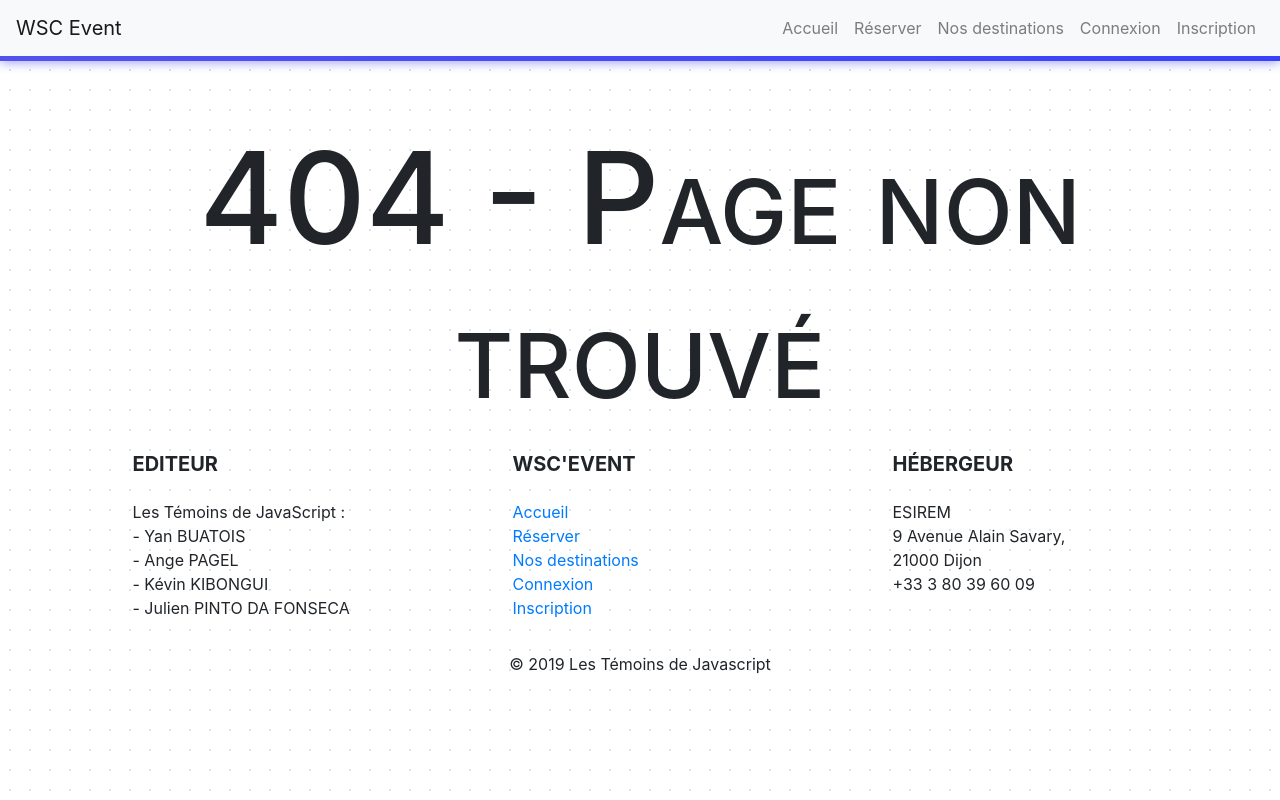
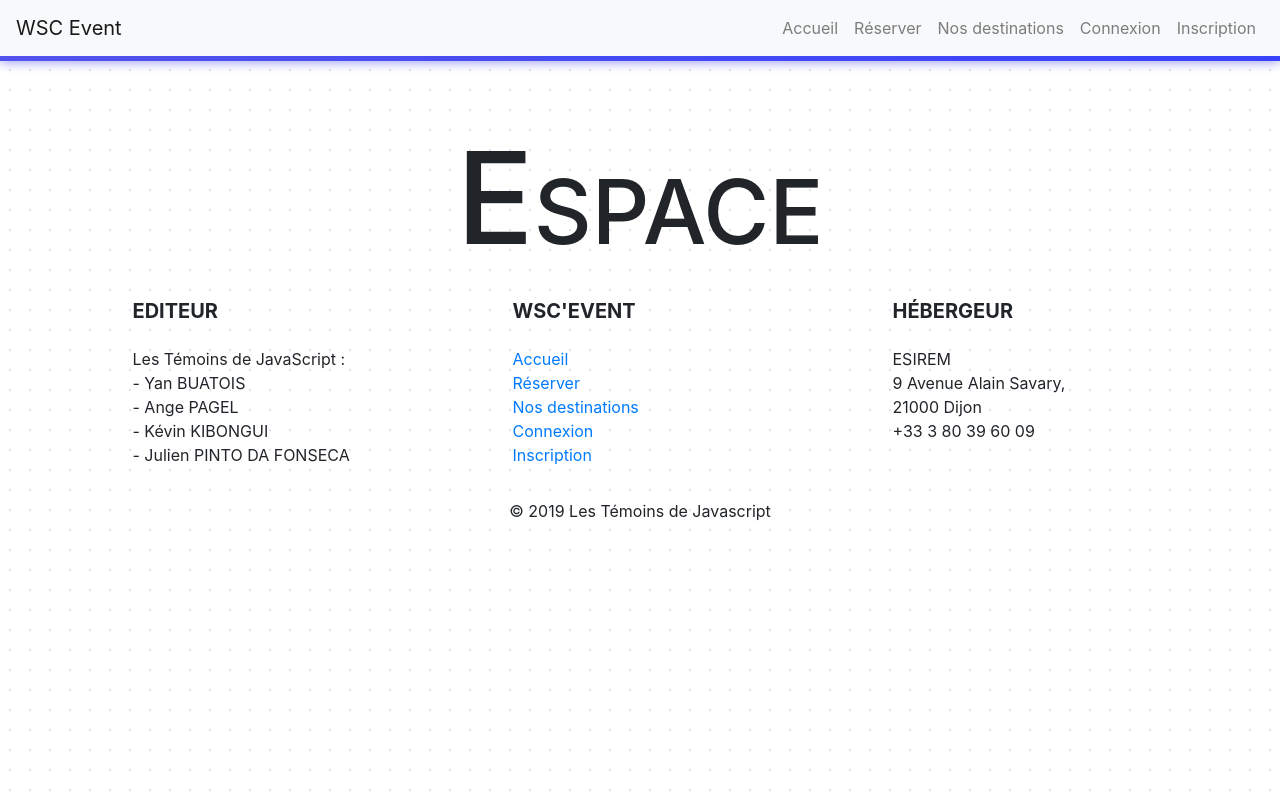
Before and after one commit to SkydeFR/TMP, a React (Create React App) app: page /~temoins/espace in a window 1280 px wide. Built offline with nearby package versions, Linux system fonts and the light colour scheme.

Commit message:
Ajout de nouvelles structures de page

```diff
--- a/src/App.js
+++ b/src/App.js
@@ -10,6 +10,8 @@
 import Trips from './Components/Trips/Trips.js';
 import Navigation from './Components/StructurePage/Navigation.js';
 import Footer from './Components/StructurePage/Footer.js';
+import Time from './Components/Time/Time.js';
+import Space from './Components/Space/Space.js';
 import NotFound from './Components/NotFound/NotFound.js';
 
 
@@ -25,6 +27,8 @@
             <Route path="/destinations" component={Trips} />
             <Route path="/connexion" component={Connect} />
             <Route path="/inscription" component={Register} />
+            <Route path="/temps" component={Time} />
+            <Route path="/espace" component={Space} />
             <Route path="/" component={NotFound} />
           </Switch>
 
--- /dev/null
+++ b/src/Components/Space/Space.js
@@ -0,0 +1,14 @@
+import React, { Component } from 'react';
+import './Space.css';
+
+class Space extends Component {
+  render() {
+    return (
+      <div>
+        <h1>Espace</h1>
+      </div>
+    );
+  }
+}
+
+export default Space;
--- /dev/null
+++ b/src/Components/Time/Time.js
@@ -0,0 +1,14 @@
+import React, { Component } from 'react';
+import './Time.css';
+
+class Time extends Component {
+  render() {
+    return (
+      <div>
+        <h1>Temps</h1>
+      </div>
+    );
+  }
+}
+
+export default Time;
```
Also changed, not shown: src/Components/Space/Space.css (added), src/Components/Time/Time.css (added).
